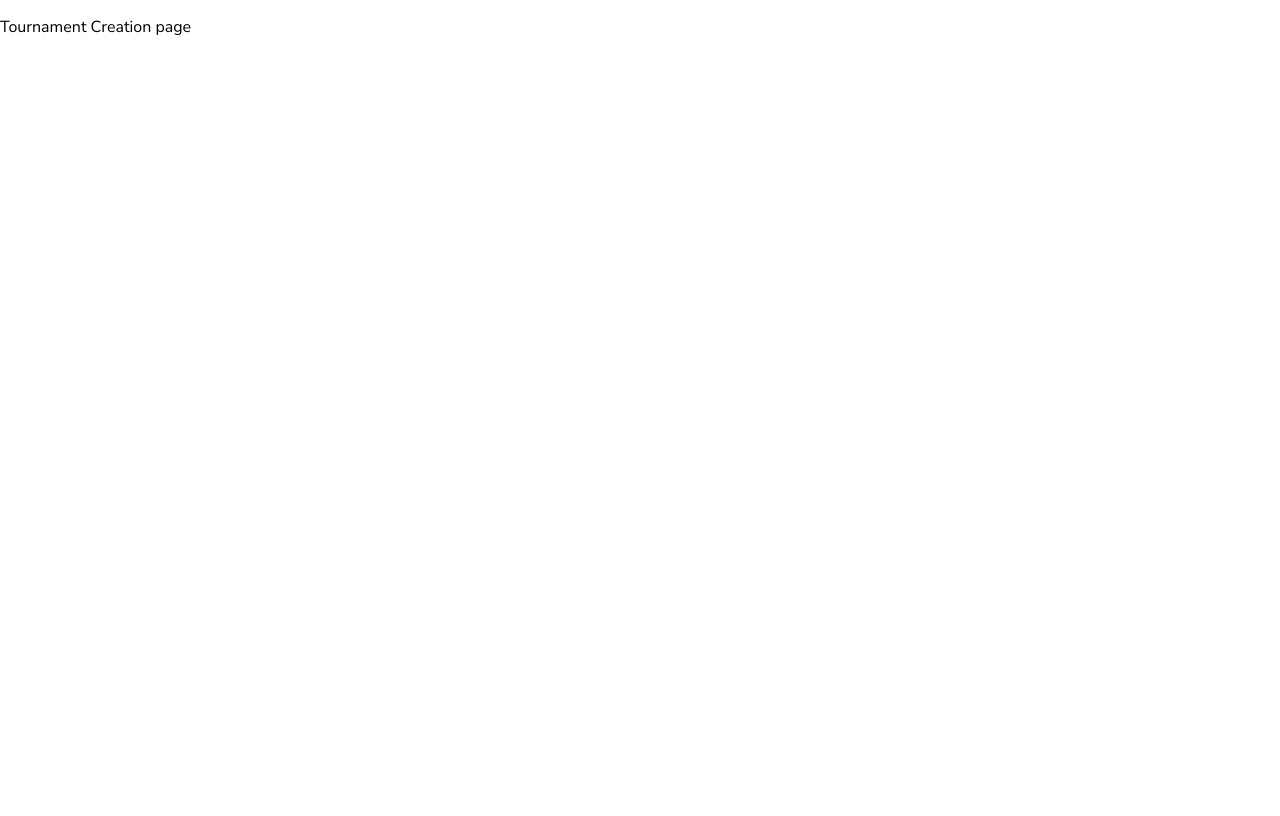
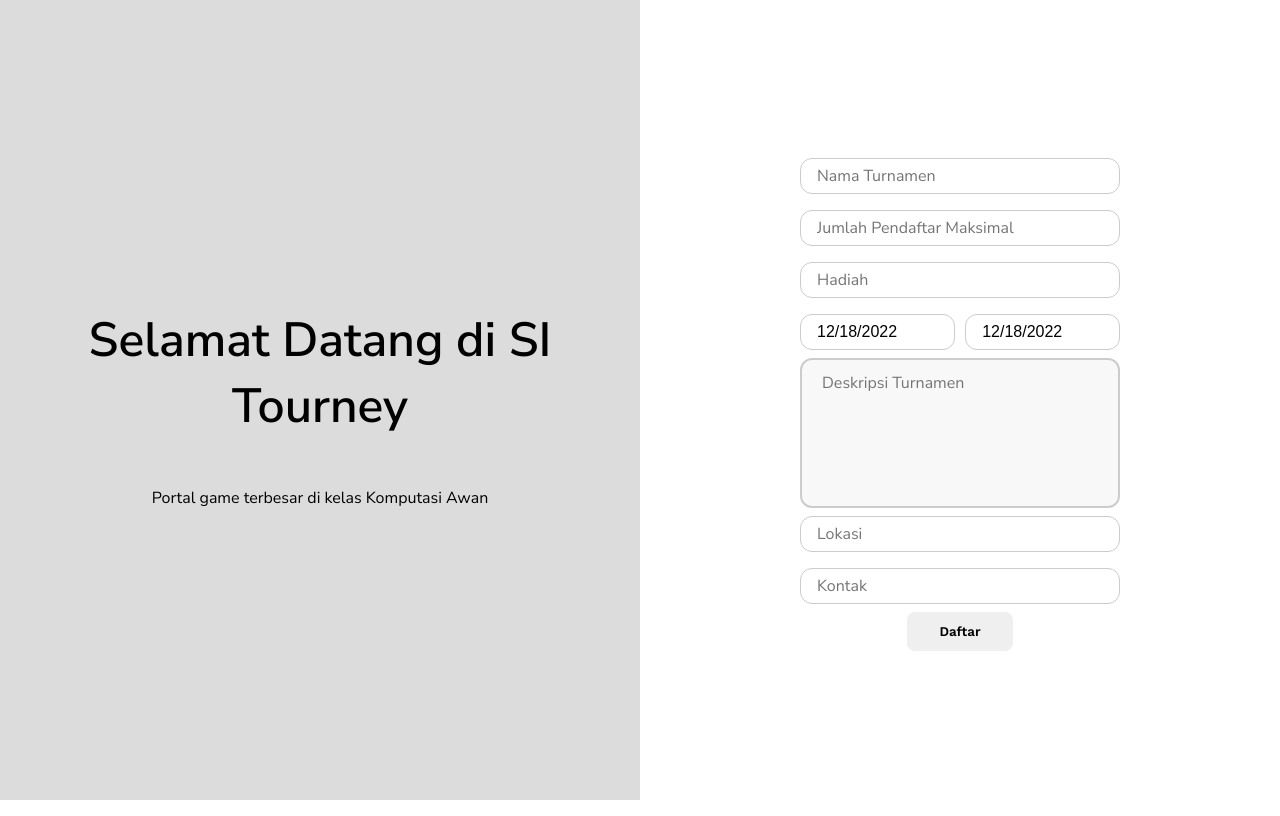
Before and after one commit to pejuang-awan/FE-Tournament-Website, a React (Create React App) app: page /tournament/create in a window 1280 px wide. Built offline with nearby package versions, Linux system fonts and the light colour scheme; sample sign-in values are in the browser's storage.

Commit message:
implemented create tournament page

```diff
--- a/package.json
+++ b/package.json
@@ -8,6 +8,7 @@
     "@testing-library/user-event": "^13.5.0",
     "axios": "^1.2.1",
     "react": "^18.2.0",
+    "react-datepicker": "^4.8.0",
     "react-dom": "^18.2.0",
     "react-icons": "^4.7.1",
     "react-router-dom": "^6.4.4",
--- /dev/null
+++ b/src/components/DateInput.js
@@ -0,0 +1,10 @@
+import React from "react";
+import DatePicker from "react-datepicker";
+
+import "react-datepicker/dist/react-datepicker.css";
+
+export default function DateInput({ selected, onChange }) {
+    return (
+        <DatePicker selected={selected} onChange={onChange} />
+    )
+}
--- a/src/pages/CreateTourney.js
+++ b/src/pages/CreateTourney.js
@@ -1,7 +1,129 @@
+import React, { useState, useEffect } from 'react';
+import { useNavigate } from 'react-router-dom';
+import axios from 'axios';
+import { Link } from 'react-router-dom';
+import '../static/css/pages/CreateTourney.css';
+import Button from '../components/Button';
+import DateInput from '../components/DateInput';
+import Input from "../components/Input";
+import TextArea from '../components/TextArea';
+
 export default function CreateTourney() {
+    const [user, setUser] = useState({});
+    const [inputs, setInputs] = useState({});
+    const [startDate, setStartDate] = useState(new Date());
+    const [endDate, setEndDate] = useState(new Date());
+    const baseAuthURL = 'https://si-tourney-authentication-uuq75raixq-et.a.run.app';
+    const navigate = useNavigate();
+
+    useEffect(() => {
+        if (sessionStorage.getItem('user_data') == null) {
+            navigate('/');
+        } else {
+            setUser(JSON.parse(sessionStorage.getItem('user_data')));
+        }
+    }, []);
+
+    const handleInputChange = (event) => {
+        const name = event.target.name;
+        const value = event.target.value;
+        setInputs(values => ({...values, [name]:value}));
+    };
+
+    const create = async (event) => {
+        console.log(inputs)
+        event.preventDefault();
+        await axios({
+            method: 'post',
+            headers: {
+                'Authorization': "Bearer " + user.token
+            },
+            url: baseAuthURL + '/api/tourney-manager/tournament',
+            data: {
+                'name': inputs.name,
+                'game': user.gameType,
+                'description': inputs.description,
+                'location': inputs.location,
+                'startDate': startDate,
+                'endDate': endDate,
+                'prize': parseInt(inputs.prize),
+                'contact': inputs.contact,
+                'maxTeam': parseInt(inputs.maxTeam),
+            },
+        }).then((response) => {
+            // TODO: Handle success
+            console.log(response);
+        }).catch((error) => {
+            alert(error);
+        });
+    };
+
     return (
-        <div>
-            <p>Tournament Creation page</p>
+        <div className='main-container'>
+            <div className='create-display-container'>
+                <h1>Selamat Datang di SI Tourney</h1>
+                <p>Portal game terbesar di kelas Komputasi Awan</p>
+            </div>
+
+            <div className='create-container'>
+                <div className='auth-content'>
+                    <form onSubmit={create}>
+                        <Input
+                            type={'text'}
+                            placeholderText={'Nama Turnamen'}
+                            name={'name'}
+                            value={inputs.name || ''}
+                            onChange={handleInputChange}
+                        />
+                        <Input
+                            type={'number'}
+                            placeholderText={'Jumlah Pendaftar Maksimal'}
+                            name={'maxTeam'}
+                            value={inputs.maxTeam || ''}
+                            onChange={handleInputChange}
+                        />
+                        <Input
+                            type={'number'}
+                            placeholderText={'Hadiah'}
+                            name={'prize'}
+                            value={inputs.prize || ''}
+                            onChange={handleInputChange}
+                        />
+                        <div className='create-date-container'>
+                            <DateInput
+                                selected={startDate}
+                                onChange={(date) => setStartDate(date)}
+                            />
+                            <div style={{width: '1em'}}></div>
+                            <DateInput
+                                selected={endDate}
+                                onChange={(date) => setEndDate(date)}
+                            />
+                        </div>
+                        <TextArea
+                            placeholderText={'Deskripsi Turnamen'}
+                            name={'description'}
+                            value={inputs.description || ''}
+                            onChange={handleInputChange}
+                        />
+                        <Input
+                            type={'text'}
+                            placeholderText={'Lokasi'}
+                            name={'location'}
+                            value={inputs.location || ''}
+                            onChange={handleInputChange}
+                        />
+                        <Input
+                            type={'text'}
+                            placeholderText={'Kontak'}
+                            name={'contact'}
+                            value={inputs.contact || ''}
+                            onChange={handleInputChange}
+                        />
+                        <Button text={'Daftar'} type={'submit'} size={'small'} />
+                    </form>
+                </div>
+            </div>
         </div>
     )
 }
--- a/src/static/css/components/Input.css
+++ b/src/static/css/components/Input.css
@@ -9,31 +9,16 @@ label {
     font-family: var(--ff-primary);
 }
 
-input[type="text"] {
+input {
     width: 100%;
-    padding: 5px 25px;
-    margin: 8px 0;
-    border: 1px solid #ccc;
-    border-radius: 12px;
-    font-size: 1rem;
-    font-family: var(--ff-secondary);
-}
-
-input[type="text"]::placeholder {
-    font-size: 1rem;
-    font-family: var(--ff-secondary);
-}
-
-input[type="password"] {
-    width: 100%;
-    padding: 5px 25px;
+    padding: 8px 16px;
     margin: 8px 0;
     border: 1px solid #ccc;
     border-radius: 12px;
     font-size: 1rem;
 }
 
-input[type="password"]::placeholder {
+input::placeholder {
     font-size: 1rem;
     font-family: var(--ff-secondary);
 }
--- /dev/null
+++ b/src/static/css/pages/CreateTourney.css
@@ -0,0 +1,30 @@
+.create-display-container {
+    display: flex;
+    flex-direction: column;
+    justify-content: center;
+    align-items: center;
+    background-color: gainsboro;
+    width: 50%;
+}
+
+.create-container {
+    display: flex;
+    flex-direction: column;
+    justify-content: center;
+    text-align: center;
+    align-items: center;
+    width: 50%
+}
+
+.create-content {
+    display: flex;
+    flex-direction: column;
+    align-items: center;
+    gap: 1em;
+    width: 50%;
+}
+
+.create-date-container {
+    display: flex;
+    flex-direction: row;
+}
```
